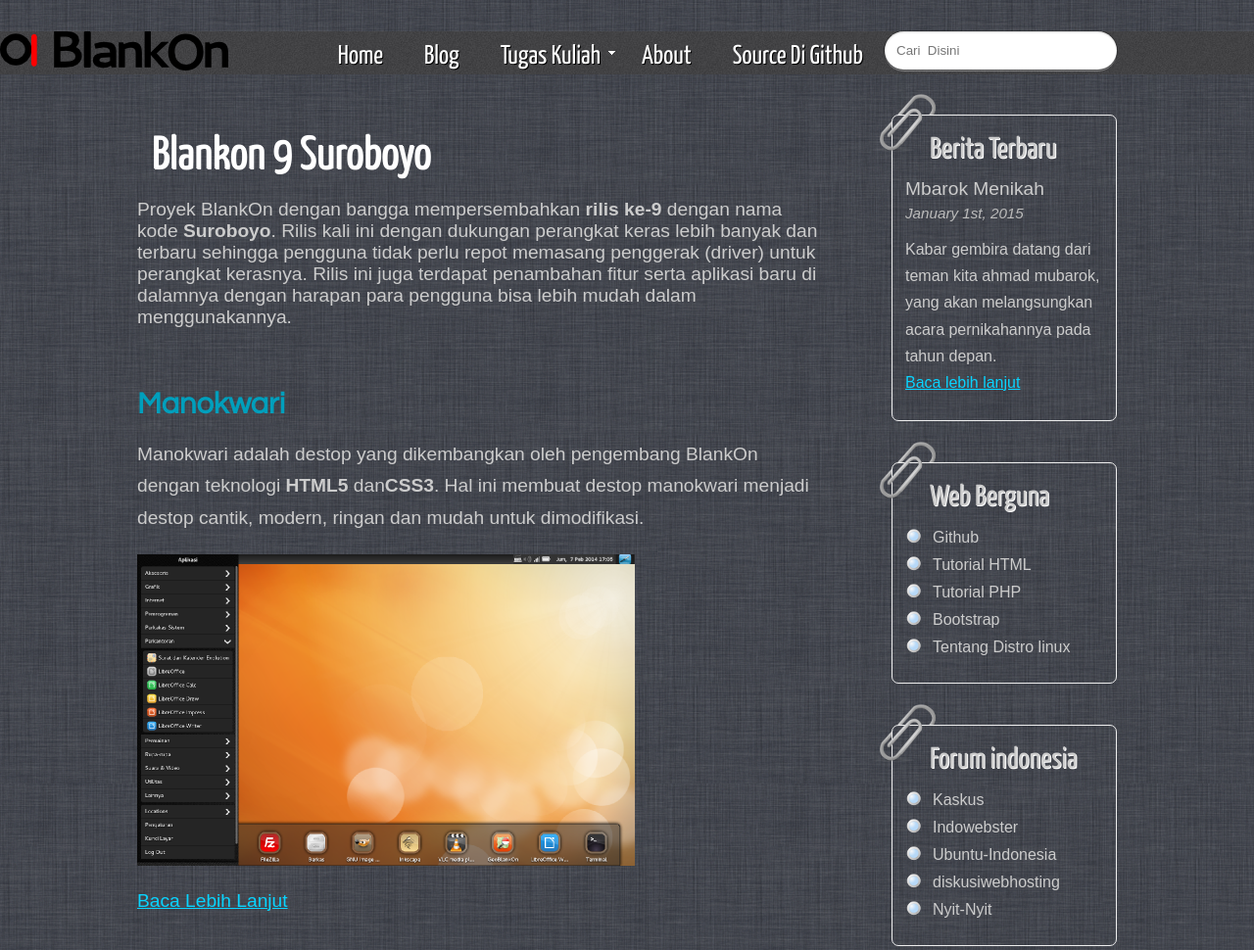
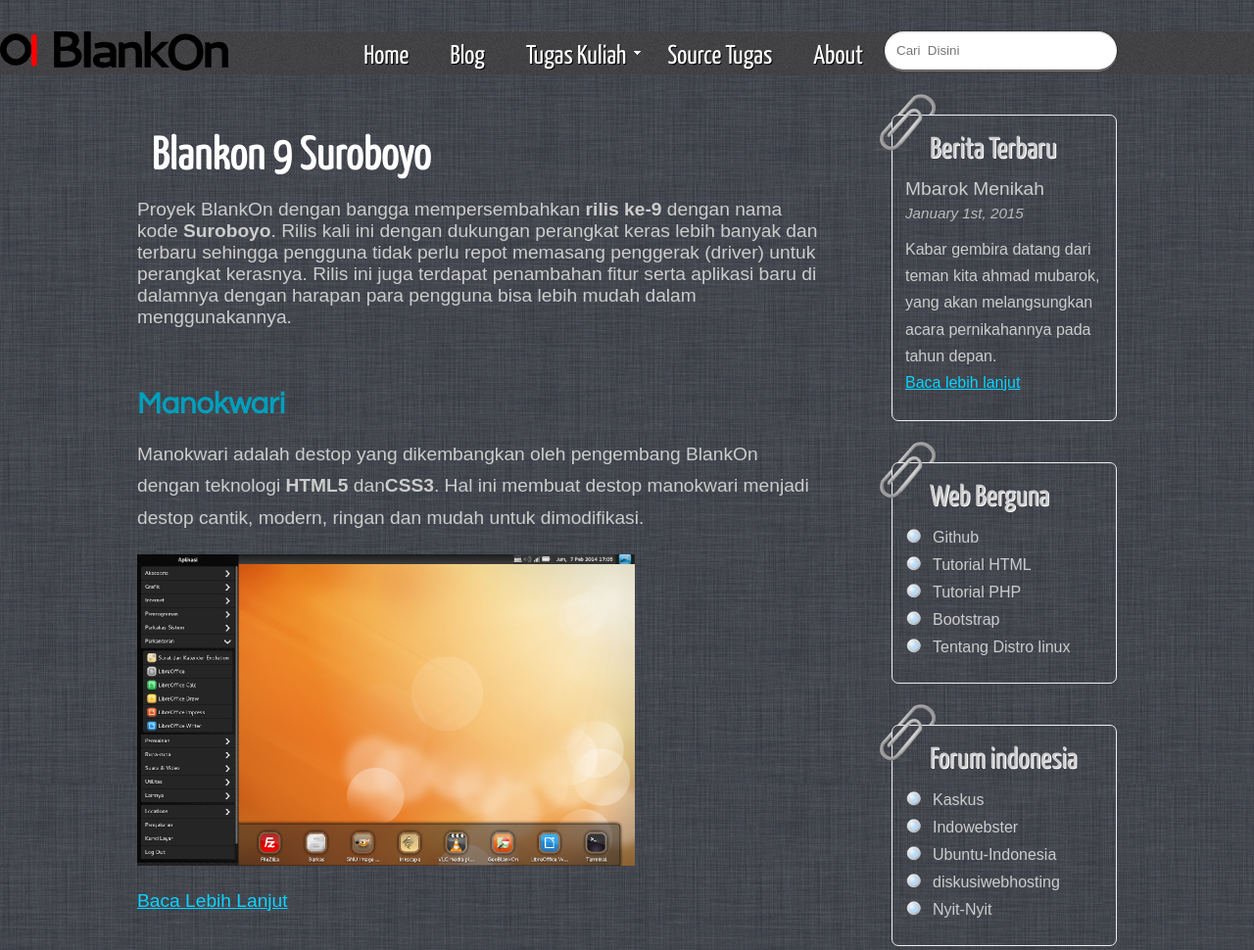
Before and after one commit to rickynda/HTML-Tugas, a plain HTML site: page index.html in a window 1280 px wide. Shown: the top 970 px of the page at 98% size. Drawn offline with Linux system fonts and the light colour scheme.

Commit message:
Updated index.html

```diff
--- a/index.html
+++ b/index.html
@@ -49,8 +49,8 @@
                   </ul>
                 </li>
                 </ul>
+               <li><a href="https://github.com/rickynda.github.io"> Source Tugas</a></li>
             <li><a href="http://facebook.com/ultramen.tilut">About</a></li>
-	          <li><a href="https://github.com/rickynda.github.io"> Source Di Github</a></li>
             <li> <form action="file:///home/rickynda/Downloads/template%20tugas/search" style="display:inline;" method="get">
 <input id="s" name="q" type="text" placeholder="Cari  Disini"/>
 </form>
```
